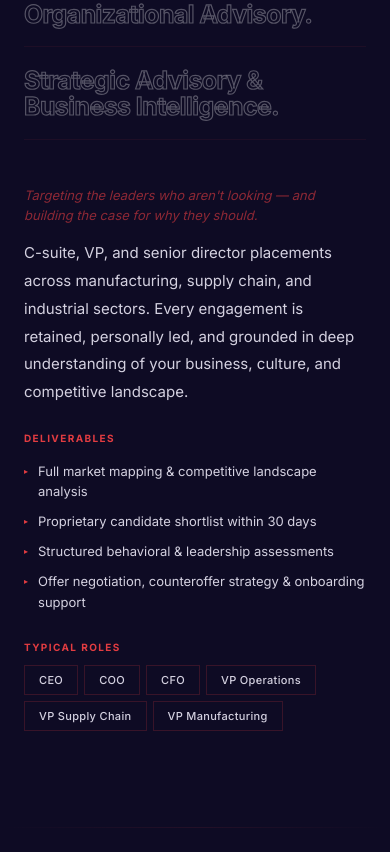
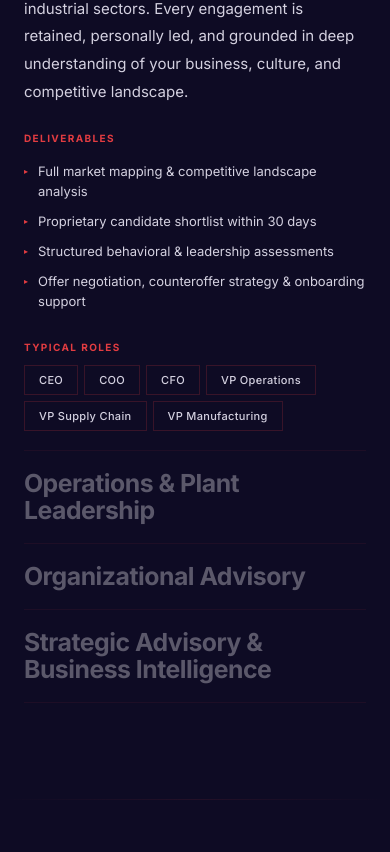
Before and after one commit to rc562/bound-search-partners, a React (Vite) app: page / in a window 390 px wide. Shown: the part 2012-2864 px from the top of the page. Built offline with nearby package versions, Linux system fonts and the light colour scheme.

Commit message:
Mobile fixes: solid inactive titles, per-word annotations, swipeable case tabs

```diff
--- a/src/App.jsx
+++ b/src/App.jsx
@@ -58,6 +58,7 @@ export default function App() {
   const [chatMsgs,setChatMsgs] = useState([{role:"assistant",content:"Hi — I'm the Bound Search Partners AI assistant. I can answer questions about our services, process, and approach, or help you think through what kind of leadership hire might be right for your organization. How can I help?"}]);
   const [chatInput,setChatInput] = useState("");
   const [chatLoading,setChatLoading] = useState(false);
+  const isMobile = typeof window !== "undefined" && window.innerWidth < 768;
   const [activeCase,setActiveCase] = useState(0);
   const [activeSrv,setActiveSrv] = useState(0);
   const [hovProc,setHovProc] = useState(null);
@@ -247,6 +248,36 @@ export default function App() {
 
   const go = (id) => document.getElementById(id)?.scrollIntoView({behavior:"smooth"});
 
+  const renderSrvDetail = (s) => (
+    <div>
+      <p style={{fontSize:13,fontStyle:"italic",color:C.r,opacity:.6,lineHeight:1.5,marginBottom:14}}>{s.tag}</p>
+      <p style={{fontSize:15,lineHeight:1.85,color:"#d4d1e0",marginBottom:26}}>{s.d}</p>
+      <div style={{fontSize:10,fontWeight:700,letterSpacing:".14em",textTransform:"uppercase",color:C.r,marginBottom:12}}>Deliverables</div>
+      <div style={{marginBottom:24}}>
+        {s.del.map((d,di)=>(
+          <div key={di} style={{display:"flex",alignItems:"flex-start",gap:10,padding:"5px 0"}}>
+            <span style={{color:C.r,fontSize:8,marginTop:5,flexShrink:0}}>&#9656;</span>
+            <span style={{fontSize:13,color:"#d4d1e0",lineHeight:1.55}}>{d}</span>
+          </div>
+        ))}
+      </div>
+      <div style={{fontSize:10,fontWeight:700,letterSpacing:".14em",textTransform:"uppercase",color:C.r,marginBottom:12}}>{s.rl}</div>
+      <div style={{display:"flex",flexWrap:"wrap",gap:6}}>
+        {s.r.split(" · ").map((role,ri)=>(
+          <span key={ri} style={{position:"relative",padding:"7px 14px",border:`1px solid ${hovChip===ri?"rgba(226,60,65,.6)":"rgba(226,60,65,.2)"}`,color:hovChip===ri?C.w:"#d4d1e0",fontSize:11,fontWeight:500,letterSpacing:".03em",cursor:"default",transition:"all .25s",background:hovChip===ri?"rgba(226,60,65,.07)":"transparent"}}
+            onMouseEnter={()=>setHovChip(ri)} onMouseLeave={()=>setHovChip(null)}
+            onClick={(e)=>{e.stopPropagation();setHovChip(hovChip===ri?null:ri);}}
+          >
+            {role}
+            <span style={{position:"absolute",bottom:"calc(100% + 10px)",left:0,width:"min(270px,72vw)",padding:"12px 14px",background:"#14102e",border:"1px solid rgba(226,60,65,.3)",borderRadius:4,fontSize:12,lineHeight:1.6,color:C.gl,fontWeight:400,letterSpacing:0,boxShadow:"0 12px 36px rgba(0,0,0,.5)",opacity:hovChip===ri?1:0,transform:hovChip===ri?"translateY(0)":"translateY(6px)",transition:"all .3s cubic-bezier(.23,1,.32,1)",pointerEvents:"none",zIndex:20,whiteSpace:"normal"}}>
+              {s.rds[ri]}
+            </span>
+          </span>
+        ))}
+      </div>
+    </div>
+  );
+
   // Philly skyline SVG component for footer
   const PhillySkyline = () => (
     <svg viewBox="0 0 400 160" fill="none" style={{width:200,height:80,opacity:.15}}>
@@ -328,8 +359,16 @@ export default function App() {
                     #mherobtns{flex-direction:column!important;align-items:flex-start!important}
           #mcasedetail{grid-template-columns:1fr!important}
           #srvScene{grid-template-columns:1fr!important}
+          .caseTabs{flex-wrap:nowrap!important;overflow-x:auto;-webkit-overflow-scrolling:touch}
+          .caseTabs>button{flex:0 0 auto!important;max-width:70vw}
           .mfRow{text-align:left!important}
           .mfAnno{grid-template-columns:1fr!important}
+          .ghostTitle{-webkit-text-stroke:0!important;color:rgba(197,195,206,.42)!important}
+          .mfRowDetail{display:none!important}
+          .mfMobDetail{display:block!important}
+          .caseTabs{flex-wrap:nowrap!important;overflow-x:auto;-webkit-overflow-scrolling:touch;scrollbar-width:thin}
+          .caseTabs button{flex:0 0 auto!important;min-width:max-content!important}
+          .caseTabs button span{overflow:visible!important;text-overflow:clip!important}
           .mfName{display:block!important;padding:.25rem 0}
           .mfSep{display:none!important}
           #mretained{grid-template-columns:1fr!important}
@@ -535,42 +574,21 @@ export default function App() {
                     <h3 className={active?undefined:"ghostTitle"} style={{fontSize:"clamp(1.55rem,3.4vw,3rem)",fontWeight:700,letterSpacing:"-.02em",lineHeight:1.08,margin:0,color:active?C.w:"transparent",transition:"color .45s ease"}}>
                       {s.t}<span style={{color:active?C.r:"transparent",transition:"color .45s ease"}}>.</span>
                     </h3>
+                    {isMobile && active && (
+                      <div onClick={e=>e.stopPropagation()} style={{paddingTop:18,animation:"detailIn .4s cubic-bezier(.23,1,.32,1)",cursor:"default"}}>
+                        {renderSrvDetail(s)}
+                      </div>
+                    )}
                   </div>
                 );
               })}
             </div>
 
-            <div key={activeSrv} style={{animation:"detailIn .45s cubic-bezier(.23,1,.32,1)",paddingTop:6}}>
-              {(() => { const s = srvs[activeSrv]; return (
-                <div>
-                  <p style={{fontSize:13,fontStyle:"italic",color:C.r,opacity:.6,lineHeight:1.5,marginBottom:14}}>{s.tag}</p>
-                  <p style={{fontSize:15,lineHeight:1.85,color:"#d4d1e0",marginBottom:26}}>{s.d}</p>
-                  <div style={{fontSize:10,fontWeight:700,letterSpacing:".14em",textTransform:"uppercase",color:C.r,marginBottom:12}}>Deliverables</div>
-                  <div style={{marginBottom:24}}>
-                    {s.del.map((d,di)=>(
-                      <div key={di} style={{display:"flex",alignItems:"flex-start",gap:10,padding:"5px 0"}}>
-                        <span style={{color:C.r,fontSize:8,marginTop:5,flexShrink:0}}>&#9656;</span>
-                        <span style={{fontSize:13,color:"#d4d1e0",lineHeight:1.55}}>{d}</span>
-                      </div>
-                    ))}
-                  </div>
-                  <div style={{fontSize:10,fontWeight:700,letterSpacing:".14em",textTransform:"uppercase",color:C.r,marginBottom:12}}>{s.rl}</div>
-                  <div style={{display:"flex",flexWrap:"wrap",gap:6}}>
-                    {s.r.split(" · ").map((role,ri)=>(
-                      <span key={ri} style={{position:"relative",padding:"7px 14px",border:`1px solid ${hovChip===ri?"rgba(226,60,65,.6)":"rgba(226,60,65,.2)"}`,color:hovChip===ri?C.w:"#d4d1e0",fontSize:11,fontWeight:500,letterSpacing:".03em",cursor:"default",transition:"all .25s",background:hovChip===ri?"rgba(226,60,65,.07)":"transparent"}}
-                        onMouseEnter={()=>setHovChip(ri)} onMouseLeave={()=>setHovChip(null)}
-                        onClick={()=>setHovChip(hovChip===ri?null:ri)}
-                      >
-                        {role}
-                        <span style={{position:"absolute",bottom:"calc(100% + 10px)",left:0,width:"min(270px,72vw)",padding:"12px 14px",background:"#14102e",border:"1px solid rgba(226,60,65,.3)",borderRadius:4,fontSize:12,lineHeight:1.6,color:C.gl,fontWeight:400,letterSpacing:0,boxShadow:"0 12px 36px rgba(0,0,0,.5)",opacity:hovChip===ri?1:0,transform:hovChip===ri?"translateY(0)":"translateY(6px)",transition:"all .3s cubic-bezier(.23,1,.32,1)",pointerEvents:"none",zIndex:20,whiteSpace:"normal"}}>
-                          {s.rds[ri]}
-                        </span>
-                      </span>
-                    ))}
-                  </div>
-                </div>
-              );})()}
-            </div>
+            {!isMobile && (
+              <div key={activeSrv} style={{animation:"detailIn .45s cubic-bezier(.23,1,.32,1)",paddingTop:6}}>
+                {renderSrvDetail(srvs[activeSrv])}
+              </div>
+            )}
           </div>
 
         </div>
@@ -586,7 +604,7 @@ export default function App() {
           <Rise><h2 style={{fontSize:"clamp(2rem,5vw,3.75rem)",fontWeight:700,lineHeight:1.05,letterSpacing:"-.02em",maxWidth:700,marginBottom:56}}>Real searches.<br/>Measurable results.</h2></Rise>
 
           {/* Case selector tabs */}
-          <div style={{display:"flex",gap:2,marginBottom:2,flexWrap:"wrap"}}>
+          <div className="caseTabs" style={{display:"flex",gap:2,marginBottom:2,flexWrap:"wrap"}}>
             {cases.map((c,i) => (
               <button key={i} onClick={() => setActiveCase(i)} style={{flex:activeCase===i?"2.5 1 0%":"1 1 0%",padding:"16px 20px",background:activeCase===i?"rgba(226,60,65,.08)":"rgba(226,60,65,.02)",border:"none",borderBottom:activeCase===i?`3px solid ${C.r}`:"3px solid transparent",color:activeCase===i?C.w:C.g,fontFamily:"inherit",fontSize:12,fontWeight:700,letterSpacing:".08em",textTransform:"uppercase",cursor:"pointer",transition:"all .4s cubic-bezier(.23,1,.32,1)",textAlign:"left",minWidth:0,overflow:"hidden"}}>
                 <span style={{whiteSpace:"nowrap",overflow:"hidden",textOverflow:"ellipsis",display:"block"}}>{activeCase===i?c.role:c.ind}</span>
@@ -649,8 +667,8 @@ export default function App() {
 
           {/* the manifesto block — annotations anchor under the clicked word */}
           <div style={{fontSize:"clamp(1.25rem,2.5vw,2rem)",fontWeight:700,letterSpacing:"-.02em",lineHeight:1.5,maxWidth:1040,margin:"0 auto"}}>
-            {[[0,1,2],[3,4,5],[6,7,8]].map((row,r) => {
-              const openRow = indOpen >= 0 ? Math.floor(indOpen/3) : -1;
+            {(isMobile ? inds.map((_,i) => [i]) : [[0,1,2],[3,4,5],[6,7,8]]).map((row,r) => {
+              const openRow = indOpen >= 0 ? (isMobile ? indOpen : Math.floor(indOpen/3)) : -1;
               const DH = typeof window !== "undefined" && window.innerWidth < 640 ? 640 : 300;
               const shown = rowItem[r];
               return (
@@ -676,11 +694,24 @@ export default function App() {
                             {d.n}
                           </span>
                           {ci < row.length - 1 && <span className="mfSep" style={{color:C.r,opacity:.45,margin:"0 .5em",fontWeight:400}}>·</span>}
+                          <span className="mfMobDetail" style={{display:"none",overflow:"hidden",maxHeight:indOpen===i?700:0,opacity:indOpen===i?1:0,transition:"max-height .4s cubic-bezier(.23,1,.32,1), opacity .3s ease"}}>
+                            <span style={{display:"block",padding:"10px 0 22px",fontSize:15,fontWeight:400,letterSpacing:0,lineHeight:1.8}}>
+                              <span style={{display:"block",width:22,height:2,background:C.r,marginBottom:12}}/>
+                              <span style={{display:"block",fontSize:12,color:C.g,letterSpacing:".05em",marginBottom:10}}>{d.s}</span>
+                              <span style={{display:"block",fontSize:14.5,color:"#d4d1e0",lineHeight:1.85,marginBottom:16}}>{d.d}</span>
+                              <span style={{display:"block",fontSize:10,fontWeight:700,letterSpacing:".14em",textTransform:"uppercase",color:C.r,marginBottom:10}}>Roles We Place</span>
+                              <span style={{display:"flex",flexWrap:"wrap",gap:6}}>
+                                {d.r.split(" · ").map((role,ri)=>(
+                                  <span key={ri} style={{padding:"6px 13px",border:"1px solid rgba(226,60,65,.22)",color:"#d4d1e0",fontSize:11,fontWeight:500,letterSpacing:".03em"}}>{role}</span>
+                                ))}
+                              </span>
+                            </span>
+                          </span>
                         </span>
                       );
                     })}
                   </div>
-                  <div style={{overflow:"hidden",height:openRow===r?DH:0,transition:"height .5s cubic-bezier(.23,1,.32,1)"}}>
+                  <div className="mfRowDetail" style={{overflow:"hidden",height:openRow===r?DH:0,transition:"height .5s cubic-bezier(.23,1,.32,1)"}}>
                     {shown != null && (() => {
                       const d = inds[shown];
                       const A = (anchors[r] && typeof anchors[r] === "object") ? anchors[r] : {x: anchors[r]||0, w: 0};
```
